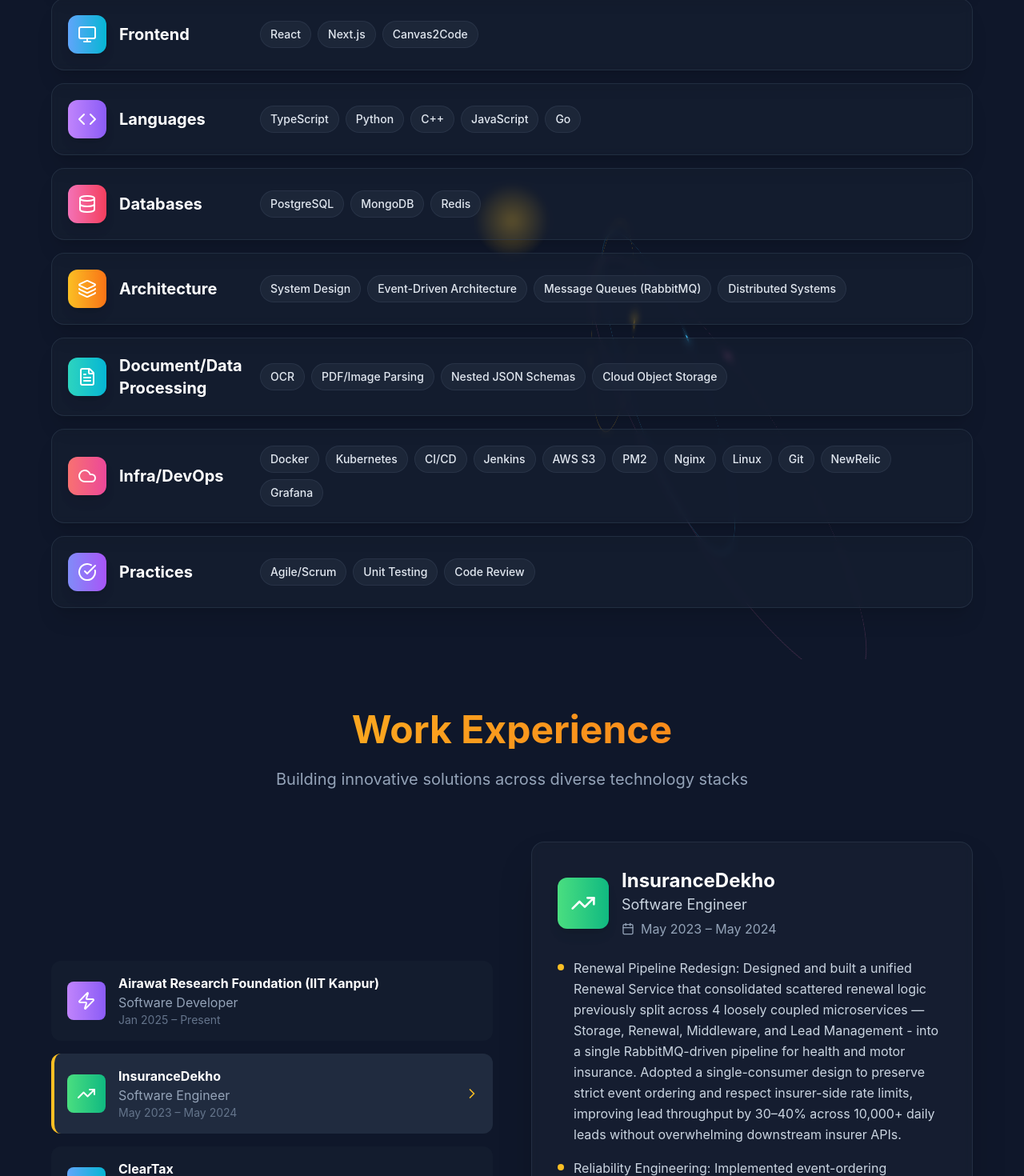
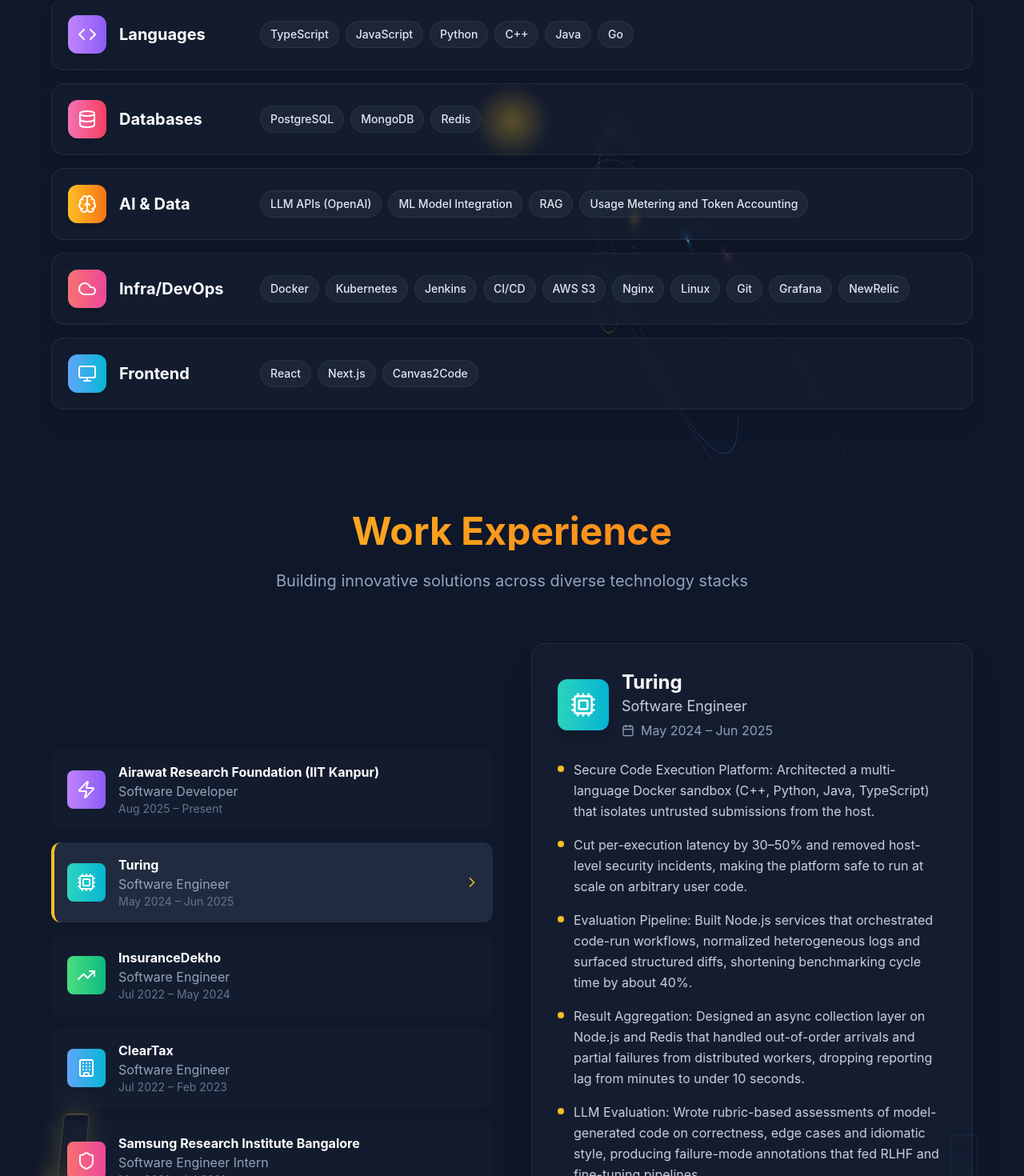
Before and after one commit to omkatiyar/omkatiyar_portfolio, a React (Create React App) app in the folder frontend/: page / in a window 1280 px wide. Shown: the part 1294-2764 px from the top of the page at 80% size. Built offline with nearby package versions, Linux system fonts and the light colour scheme.

Commit message:
Updated portfolio

```diff
--- a/frontend/src/Components/portfolio/ExperienceSection.jsx
+++ b/frontend/src/Components/portfolio/ExperienceSection.jsx
@@ -1,5 +1,5 @@
 import React, { useState, useEffect } from 'react';
-import { Building, Calendar, ChevronRight, Zap, TrendingUp, Shield } from 'lucide-react';
+import { Building, Calendar, ChevronRight, Zap, TrendingUp, Shield, Cpu } from 'lucide-react';
 import useTilt from './useTilt';
 import { ExperienceAmbient } from './SectionAmbient';
 
@@ -7,28 +7,44 @@
   {
     company: 'Airawat Research Foundation (IIT Kanpur)',
     role: 'Software Developer',
-    period: 'Jan 2025 – Present',
+    period: 'Aug 2025 \u2013 Present',
     icon: Zap,
     color: 'from-purple-400 to-violet-500',
     highlights: [
-      'AI Requirements Engineering Platform: Architected an agentic workflow integrating Notion and Claude to automatically analyze Product Requirement Documents (PRDs), identify ambiguous and incomplete requirements, generate clarification questions for Business Analysts, and decompose approved features into 5–20 implementation-ready engineering tasks with acceptance criteria, standardizing BA-to-PM-to-developer handoffs and streamlining sprint planning.',
-      'AI Grievance Dashboard (Madhya Pradesh): Shipped an LLM-integrated dashboard (OpenAI APIs) automating 8-category classification, AI-generated summaries, and natural-language querying; designed and enforced nested JSON schemas for structured LLM outputs and API contracts, reducing manual review effort by ∼60% for administrators handling 50,000+ complaints/month.',
-      'Intelligent Decision Support System for Air Quality: Built a multi-city dashboard unifying air-quality data from 10+ external sensor APIs into a single source of truth, with a background worker handling staggered ingestion and automated CPCB-threshold alerting. Ported a legacy rule engine into a deterministic evaluator that auto-generates alerts and SOPs on a 15-min/hourly cadence, and integrated pre-built ML models (source-pinpointing, hotspot detection, PM2.5 forecasting) into the live pipeline. Designed a registry-driven architecture where onboarding a new city needs only a config + database entry (zero code forks), enabling deployment for Lucknow and Kanpur.',
-      'Centralized Auth Framework (CAF): Architected a centralized authorization platform integrating Keycloak SSO with OpenFGA ReBAC for relationship-aware access control, eliminating application-level authorization logic while enabling secure, auditable, and scalable permission enforcement across government systems.',
-      'CI/CD Infrastructure (AirOS): Architected a self-configuring Jenkins platform (Docker Compose, JCasC, Groovy) that dynamically provisions Multibranch Pipeline jobs across 5+ repositories with automated SSH-based deployments, enabling zero-touch application delivery.'
+      'Air Quality Decision Support System: Built a multi-city platform in Node.js unifying 10+ sensor APIs behind one ingestion worker, with a deterministic rule evaluator generating alerts and response procedures on 15-minute and hourly cycles.',
+      'Replaced a legacy rule engine, integrated ML models for hotspot detection and PM2.5 forecasting, and made the platform registry-driven so a new city needs only a config and database entry, shipping two city deployments with zero code forks.',
+      'Centralized Auth Framework: Architected a central authorization platform on Keycloak SSO with OpenFGA ReBAC, exposing one relationship-aware permission check API for all internal applications.',
+      'Removed authorization logic from individual services, making access rules auditable in one place and letting new applications onboard without writing their own permission code.',
+      'CI/CD Platform: Built a self-configuring Jenkins setup (Docker Compose, JCasC, Groovy) provisioning Multibranch pipelines across 5+ repositories with SSH-based deployments, replacing hand-made jobs with zero-touch delivery.',
+      'LLM-Powered Grievance Dashboard: Shipped a Node.js service on OpenAI APIs doing 8-category classification, summaries and natural-language querying, cutting manual review time by about 60% for a team handling 50,000+ complaints a month.'
+    ]
+  },
+  {
+    company: 'Turing',
+    role: 'Software Engineer',
+    period: 'May 2024 \u2013 Jun 2025',
+    icon: Cpu,
+    color: 'from-teal-400 to-cyan-500',
+    highlights: [
+      'Secure Code Execution Platform: Architected a multi-language Docker sandbox (C++, Python, Java, TypeScript) that isolates untrusted submissions from the host.',
+      'Cut per-execution latency by 30\u201350% and removed host-level security incidents, making the platform safe to run at scale on arbitrary user code.',
+      'Evaluation Pipeline: Built Node.js services that orchestrated code-run workflows, normalized heterogeneous logs and surfaced structured diffs, shortening benchmarking cycle time by about 40%.',
+      'Result Aggregation: Designed an async collection layer on Node.js and Redis that handled out-of-order arrivals and partial failures from distributed workers, dropping reporting lag from minutes to under 10 seconds.',
+      'LLM Evaluation: Wrote rubric-based assessments of model-generated code on correctness, edge cases and idiomatic style, producing failure-mode annotations that fed RLHF and fine-tuning pipelines.',
+      'Async Collaboration: Worked fully remote with US-based engineering and product teams, writing design briefs in Notion, running code reviews across time zones and owning features end to end.'
     ]
   },
   {
     company: 'InsuranceDekho',
     role: 'Software Engineer',
-    period: 'May 2023 – May 2024',
+    period: 'Jul 2022 \u2013 May 2024',
     icon: TrendingUp,
     color: 'from-green-400 to-emerald-500',
     highlights: [
-      'Renewal Pipeline Redesign: Designed and built a unified Renewal Service that consolidated scattered renewal logic previously split across 4 loosely coupled microservices — Storage, Renewal, Middleware, and Lead Management - into a single RabbitMQ-driven pipeline for health and motor insurance. Adopted a single-consumer design to preserve strict event ordering and respect insurer-side rate limits, improving lead throughput by 30–40% across 10,000+ daily leads without overwhelming downstream insurer APIs.',
-      'Reliability Engineering: Implemented event-ordering guarantees with dead-letter queues and configurable retry backoffs — maintained 99.5%+ message delivery reliability across peak renewal windows.',
-      'Operational Dashboards: Built real-time views of agent KPIs, queue backlogs, and failure hotspots — eliminated 25% of manual reporting overhead and enabled proactive resolution before SLA breaches.',
-      'Insurer Integration Layer: Built adapter modules with schema-normalization contracts and test suites per insurer - reduced new insurer onboarding from weeks to 2–3 days.'
+      'Renewal Pipeline Redesign: Consolidated renewal logic spread across 4 loosely coupled microservices into one Node.js (Express) service backed by a RabbitMQ pipeline.',
+      'The old fan-out caused cross-service race conditions and inconsistent retries; a single-consumer design with durable queues preserved per-policy ordering and lifted throughput by 30\u201340% across 10,000+ daily leads.',
+      'Reliability Engineering: Added dead-letter queues, exponential backoff with jitter and idempotent handlers keyed on policy and event hash, with alerts on DLQ depth and consumer lag, holding 99.5%+ delivery through 3x\u20134x peak traffic.',
+      'Integration Layer: Built TypeScript adapters for auth flows, schema normalization and error code translation behind a common interface, covered by contract tests, cutting new partner onboarding from weeks to 2\u20133 days.'
     ]
   },
   {
--- a/frontend/src/Components/portfolio/ProjectSection.jsx
+++ b/frontend/src/Components/portfolio/ProjectSection.jsx
@@ -1,9 +1,24 @@
 import React, { useState, useEffect } from 'react';
-import { Code, TrendingUp, Gamepad2, BarChart3 } from 'lucide-react';
+import { Code, TrendingUp, Gamepad2, BarChart3, Gauge, Github } from 'lucide-react';
 import useTilt from './useTilt';
 import { ProjectsAmbient } from './SectionAmbient';
 
 const projects = [
+  {
+    title: 'AI Metering Service',
+    description: 'Per-user AI usage metering that reserves estimated credits before the provider call and reconciles them against real token cost after \u2014 the same billing problem tools like Cursor and Claude Code face, where true cost is known only once the model responds.',
+    icon: Gauge,
+    color: 'from-amber-400 to-orange-500',
+    github: 'https://github.com/omkatiyar/ai-metering-service',
+    technologies: ['Python', 'FastAPI', 'PostgreSQL', 'Docker'],
+    features: [
+      'Reserve-then-reconcile credit flow around every provider call',
+      'Quota correctness under concurrent load via row-level locking',
+      'UNIQUE idempotency constraint preventing double-charges on retries',
+      'Partial and failed provider calls charged or released explicitly',
+      'Tested against real Postgres, not mocks'
+    ]
+  },
   {
     title: 'Job Queue Visualizer',
     description: 'Real-time visualization of distributed job processing with retry logic, dead-letter routing, and backpressure monitoring.',
@@ -136,6 +151,17 @@
                   {currentProject.period && (
                     <p className="text-amber-400 text-sm font-medium mt-1">{currentProject.period}</p>
                   )}
+                  {currentProject.github && (
+                    <a
+                      href={currentProject.github}
+                      target="_blank"
+                      rel="noopener noreferrer"
+                      className="inline-flex items-center gap-1.5 mt-1 text-sm text-slate-400 hover:text-amber-400 transition-colors duration-300"
+                    >
+                      <Github className="w-4 h-4" />
+                      {currentProject.github.replace('https://', '')}
+                    </a>
+                  )}
                 </div>
               </div>
 
--- a/frontend/src/Components/portfolio/SkillSection.jsx
+++ b/frontend/src/Components/portfolio/SkillSection.jsx
@@ -1,5 +1,5 @@
 import React from 'react';
-import { Code, Database, Server, Monitor, Layers, FileText, Cloud, CheckCircle } from 'lucide-react';
+import { Code, Database, Server, Monitor, Cloud, Brain } from 'lucide-react';
 import useTilt from './useTilt';
 import { SkillsAmbient } from './SectionAmbient';
 
@@ -47,19 +47,13 @@
   {
     title: 'Backend',
     icon: Server,
-    skills: ['Node.js', 'Express', 'FastAPI', 'Spring Boot', 'REST APIs', 'Microservices'],
+    skills: ['Node.js', 'Express', 'FastAPI', 'Django', 'Gin', 'RabbitMQ', 'REST APIs', 'Microservices'],
     color: 'from-green-400 to-emerald-500'
-  },
-  {
-    title: 'Frontend',
-    icon: Monitor,
-    skills: ['React', 'Next.js', 'Canvas2Code'],
-    color: 'from-blue-400 to-cyan-500'
   },
   {
     title: 'Languages',
     icon: Code,
-    skills: ['TypeScript', 'Python', 'C++', 'JavaScript', 'Go'],
+    skills: ['TypeScript', 'JavaScript', 'Python', 'C++', 'Java', 'Go'],
     color: 'from-purple-400 to-violet-500'
   },
   {
@@ -69,28 +63,22 @@
     color: 'from-pink-400 to-rose-500'
   },
   {
-    title: 'Architecture',
-    icon: Layers,
-    skills: ['System Design', 'Event-Driven Architecture', 'Message Queues (RabbitMQ)', 'Distributed Systems'],
+    title: 'AI & Data',
+    icon: Brain,
+    skills: ['LLM APIs (OpenAI)', 'ML Model Integration', 'RAG', 'Usage Metering and Token Accounting'],
     color: 'from-amber-400 to-orange-500'
-  },
-  {
-    title: 'Document/Data Processing',
-    icon: FileText,
-    skills: ['OCR', 'PDF/Image Parsing', 'Nested JSON Schemas', 'Cloud Object Storage'],
-    color: 'from-teal-400 to-cyan-500'
   },
   {
     title: 'Infra/DevOps',
     icon: Cloud,
-    skills: ['Docker', 'Kubernetes', 'CI/CD', 'Jenkins', 'AWS S3', 'PM2', 'Nginx', 'Linux', 'Git', 'NewRelic', 'Grafana'],
+    skills: ['Docker', 'Kubernetes', 'Jenkins', 'CI/CD', 'AWS S3', 'Nginx', 'Linux', 'Git', 'Grafana', 'NewRelic'],
     color: 'from-red-400 to-pink-500'
   },
   {
-    title: 'Practices',
-    icon: CheckCircle,
-    skills: ['Agile/Scrum', 'Unit Testing', 'Code Review'],
-    color: 'from-indigo-400 to-purple-500'
+    title: 'Frontend',
+    icon: Monitor,
+    skills: ['React', 'Next.js', 'Canvas2Code'],
+    color: 'from-blue-400 to-cyan-500'
   }
 ];
 
```
